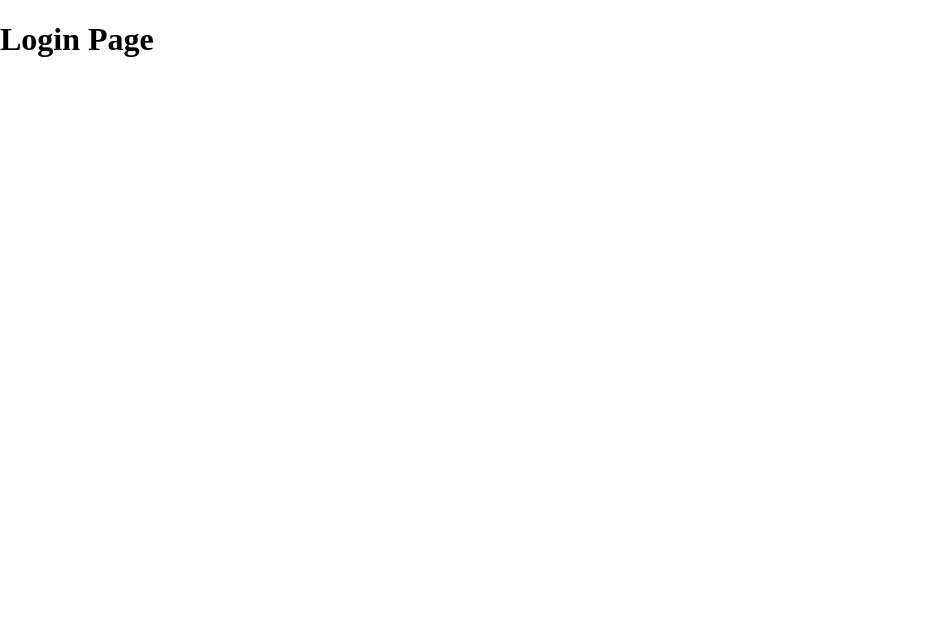
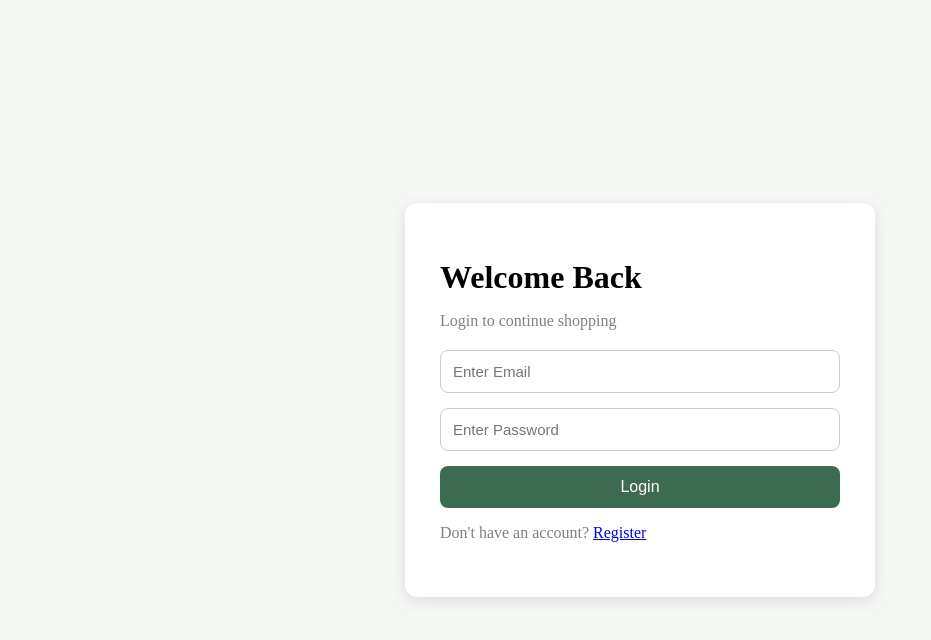
Before and after one commit to arunkumar-7/market-nest, a React (Vite) app: page /login in a window 1280 px wide. Shown: the top 640 px of the page, without its empty margins (0-931 px from the left). Built offline with nearby package versions, Linux system fonts and the light colour scheme.

Commit message:
feat : create login page UI

```diff
--- /dev/null
+++ b/src/pages/Login.css
@@ -0,0 +1,51 @@
+.login-container {
+  min-height: 100vh;
+  display: flex;
+  justify-content: center;
+  align-items: center;
+  background-color: #f5f7f5;
+}
+
+.login-card {
+  width: 400px;
+  background-color: white;
+  padding: 35px;
+  border-radius: 12px;
+  box-shadow: 0 4px 15px rgba(0, 0, 0, 0.1);
+}
+
+.login-card h1 {
+  margin-bottom: 10px;
+}
+
+.login-card p {
+  color: gray;
+  margin-bottom: 20px;
+}
+
+.login-card form {
+  display: flex;
+  flex-direction: column;
+  gap: 15px;
+}
+
+.login-card input {
+  padding: 12px;
+  border: 1px solid #ccc;
+  border-radius: 8px;
+  font-size: 15px;
+}
+
+.login-card button {
+  padding: 12px;
+  border: none;
+  border-radius: 8px;
+  background-color: #3d6b52;
+  color: white;
+  font-size: 16px;
+  cursor: pointer;
+}
+
+.login-card button:hover {
+  background-color: #2f5541;
+}
--- a/src/pages/Login.tsx
+++ b/src/pages/Login.tsx
@@ -1,10 +1,35 @@
-import React from "react";
+import "./Login.css";
+import { Link } from "react-router-dom";
 
 function Login() {
   return (
-    <>
-      <h1>Login Page</h1>
-    </>
+    <div className="login-container">
+      <div className="login-card">
+        <h1>Welcome Back</h1>
+        <p>Login to continue shopping</p>
+
+        <form>
+          <input
+            type="email"
+            placeholder="Enter Email"
+          />
+
+          <input
+            type="password"
+            placeholder="Enter Password"
+          />
+
+          <button type="submit">
+            Login
+          </button>
+        </form>
+
+        <p>
+          Don't have an account?{" "}
+          <Link to="/register">Register</Link>
+        </p>
+      </div>
+    </div>
   );
 }
 
```
